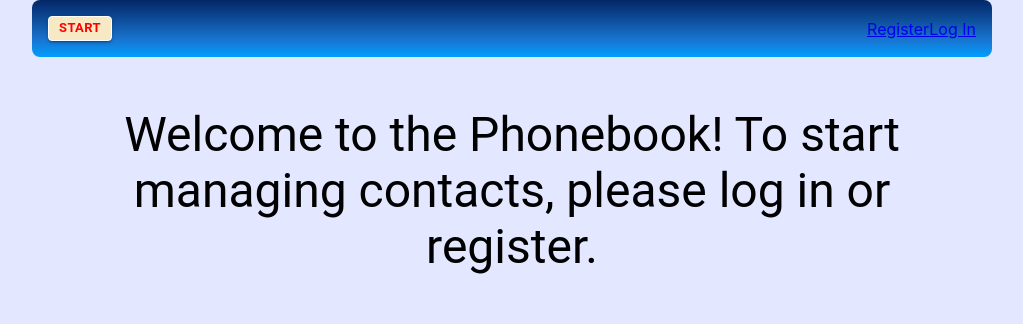
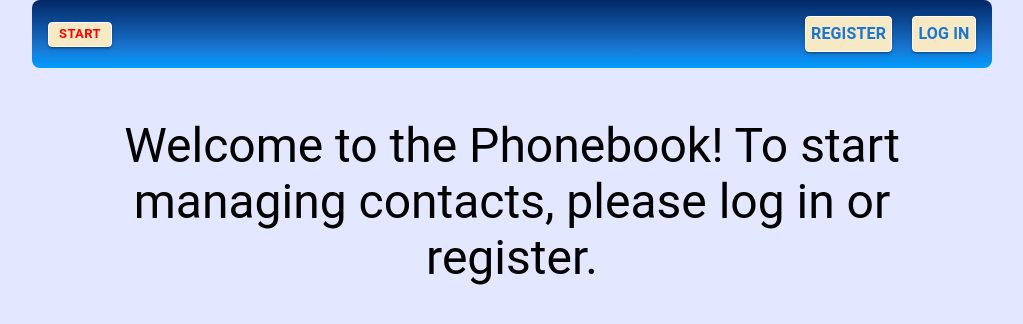
Before and after one commit to SofiyaKalynovska/goit-react-hw-08-phonebook, a React (Create React App) app: page /goit-react-hw-08-phonebook/ in a window 1280 px wide. Shown: the top 324 px of the page, without its empty margins (128-1151 px from the left). Built offline with nearby package versions, Linux system fonts and the light colour scheme.

Commit message:
Add styles to AuthNav

```diff
--- a/src/components/AppBar.jsx
+++ b/src/components/AppBar.jsx
@@ -18,6 +18,7 @@ export const AppBar = () => {
         backgroundColor: '#1976d2',
         alignItems: 'center',
         borderRadius: 2,
+        flexDirection: { xs: 'column', sm: 'inherit' },
         background:
           'linear-gradient(180deg, rgba(3,39,102,1) 0%, rgba(25,118,210,1) 71%, rgba(0,157,255,1)100%)',
       }}
--- a/src/components/AuthNav.jsx
+++ b/src/components/AuthNav.jsx
@@ -1,14 +1,65 @@
-import { Link } from 'react-router-dom';
+import { NavLink } from 'react-router-dom';
+import { Button, Box, Typography } from '@mui/material';
 
 export const AuthNav = () => {
   return (
-    <div>
-      <Link to="/register">
-        Register
-      </Link>
-      <Link to="/login">
-        Log In
-      </Link>
-    </div>
+    <Box
+      sx={{
+        m: {xs: "5px", sm: "0px"},
+        display: 'flex',
+        gap: { xs: '5px', sm: '20px' },
+        alignItems: 'center',
+        flexDirection: { xs: 'column', sm: 'inherit' },
+      }}
+    >
+      <Button
+        size="small"
+        variant="contained"
+        sx={{
+          fontWeight: 'bold',
+          border: '1px solid white',
+          backgroundColor: '#f7e9c4',
+          borderRadius: 1,
+          padding: '5px',
+          ':focus-within': { backgroundColor: '#cbba83' },
+        }}
+      >
+        <NavLink style={{ textDecoration: 'none' }} to="/register">
+          <Typography
+            sx={{
+              color: '#1976d2',
+              ':hover': { color: 'red' },
+              fontWeight: 'bold',
+            }}
+          >
+            Register
+          </Typography>
+        </NavLink>
+      </Button>
+      <Button
+        size="small"
+        variant="contained"
+        sx={{
+          fontWeight: 'bold',
+          border: '1px solid white',
+          backgroundColor: '#f7e9c4',
+          borderRadius: 1,
+          padding: '5px',
+          ':focus-within': { backgroundColor: '#cbba83' },
+        }}
+      >
+        <NavLink style={{ textDecoration: 'none' }} to="/login">
+          <Typography
+            sx={{
+              color: '#1976d2',
+              ':hover': { color: 'red' },
+              fontWeight: 'bold',
+            }}
+          >
+            Log in
+          </Typography>
+        </NavLink>
+      </Button>
+    </Box>
   );
 };
```
